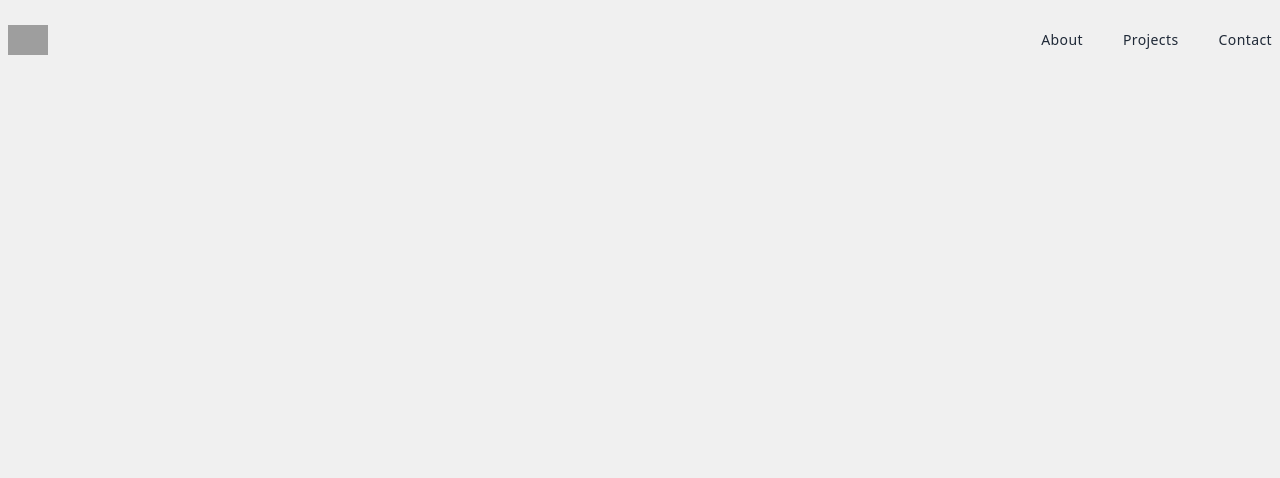
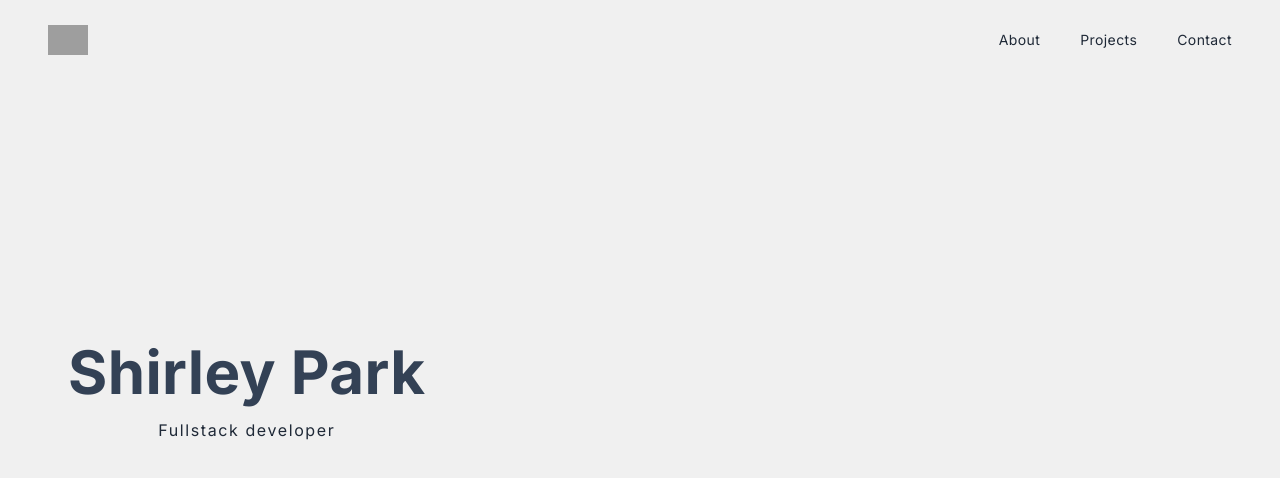
Before and after one commit to shirley-park/portfolio, a Next.js app: page / in a window 1280 px wide. Shown: the top 478 px of the page. Built offline with nearby package versions, Linux system fonts and the light colour scheme; grey boxes are pictures that could not be loaded.

Commit message:
add Inter font

```diff
--- /dev/null
+++ b/components/Main.tsx
@@ -0,0 +1,16 @@
+import React from 'react'
+
+function Main() {
+  return (
+    <div className="w-full h-screen text-center">
+      <div className="max-w-[1240px] w-full h-full mx-auto p-12 flex justify-left items-center">
+        <div className="">
+          <h1 className="text-slate-700">Shirley Park</h1>
+          <p className="tracking-widest py-4">Fullstack developer</p>
+        </div>
+      </div>
+    </div>
+  )
+}
+
+export default Main
--- a/components/Navbar.tsx
+++ b/components/Navbar.tsx
@@ -13,7 +13,7 @@ function Navbar() {
 
   return (
     <div className="fixed w-full h-20 z=[100]">
-      <div className="flex justify-between items-center w-full h-full px-2 2xl:px-16">
+      <div className="flex justify-between items-center w-full h-full px-12 2xl:px-16">
         <Image
           src="/../public/assets/homeicon.png"
           alt="/"
@@ -40,7 +40,9 @@ function Navbar() {
 
       {/* Mobile left-side nav */}
       <div
-        className={nav ? 'fixed left-0 top-0 w-full h-screen bg-black/50' : ''}
+        className={
+          nav ? 'md:hidden fixed left-0 top-0 w-full h-screen bg-black/50' : ''
+        }
       >
         <div
           className={
@@ -78,17 +80,15 @@ function Navbar() {
             </ul>
 
             <div className="pt-40">
-              <p className="tracking-widest text-[#7a9d22]">
-                Let&apos;s Connect
-              </p>
+              <p className=" text-[#7a9d22]">Let&apos;s Connect</p>
               <div className="flex items-center justify-between my-4 w-full sm:w-[80%]">
-                <div className="border-2 rounded-full shadow-md shadow-gray-400 p-3 cursor-pointer hover:scale-110 ease-in duration-200">
+                <div className="border-2 rounded-full shadow-md shadow-gray-400 p-3 cursor-pointer hover:scale-110 ease-in duration-300">
                   <FaLinkedinIn />
                 </div>
-                <div className="border-2 rounded-full shadow-md shadow-gray-400 p-3 cursor-pointer hover:scale-110 ease-in duration-200">
+                <div className="border-2 rounded-full shadow-md shadow-gray-400 p-3 cursor-pointer hover:scale-110 ease-in duration-300">
                   <FaGithub />
                 </div>
-                <div className="border-2 rounded-full shadow-md shadow-gray-400 p-3 cursor-pointer hover:scale-110 ease-in duration-200">
+                <div className="border-2 rounded-full shadow-md shadow-gray-400 p-3 cursor-pointer hover:scale-110 ease-in duration-300">
                   <FaRegEnvelope />
                 </div>
               </div>
--- a/package.json
+++ b/package.json
@@ -9,6 +9,7 @@
     "lint": "next lint"
   },
   "dependencies": {
+    "@next/font": "^13.3.1",
     "@types/node": "18.16.0",
     "@types/react": "18.0.38",
     "@types/react-dom": "18.0.11",
--- a/pages/_app.tsx
+++ b/pages/_app.tsx
@@ -1,6 +1,17 @@
 import '@/styles/globals.css'
 import type { AppProps } from 'next/app'
+import { Inter } from 'next/font/google'
+
+const inter = Inter({
+  subsets: ['latin'],
+  // weight: ['100', '200', '300', '400', '500', '600', '700'],
+  variable: '--font-inter',
+})
 
 export default function App({ Component, pageProps }: AppProps) {
-  return <Component {...pageProps} />
+  return (
+    <main className={`${inter.variable} font-sans`}>
+      <Component {...pageProps} />
+    </main>
+  )
 }
--- a/pages/index.tsx
+++ b/pages/index.tsx
@@ -2,6 +2,7 @@ import Image from 'next/image'
 import { Inter } from 'next/font/google'
 import Head from 'next/head'
 import Navbar from '@/components/Navbar'
+import Main from '@/components/Main'
 
 const inter = Inter({ subsets: ['latin'] })
 
@@ -13,7 +14,8 @@ export default function Home() {
         <link rel="icon" href="/favicon.png" />
       </Head>
       <Navbar />
-      <main></main>
+
+      <Main />
     </div>
   )
 }
--- a/tailwind.config.js
+++ b/tailwind.config.js
@@ -12,6 +12,9 @@ module.exports = {
         'gradient-conic':
           'conic-gradient(from 180deg at 50% 50%, var(--tw-gradient-stops))',
       },
+      fontFamily: {
+        sans: ['var(--font-inter)'],
+      },
     },
   },
   plugins: [],
```
Also changed, not shown: 1 other file (tests, documents, lock files or other folders).
